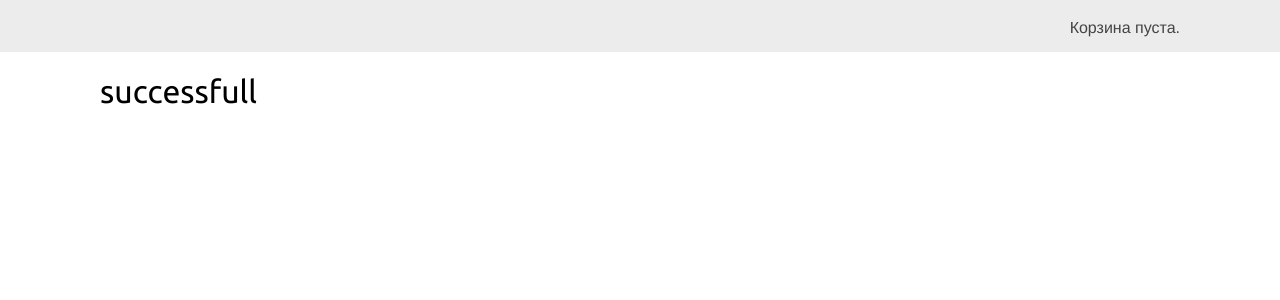
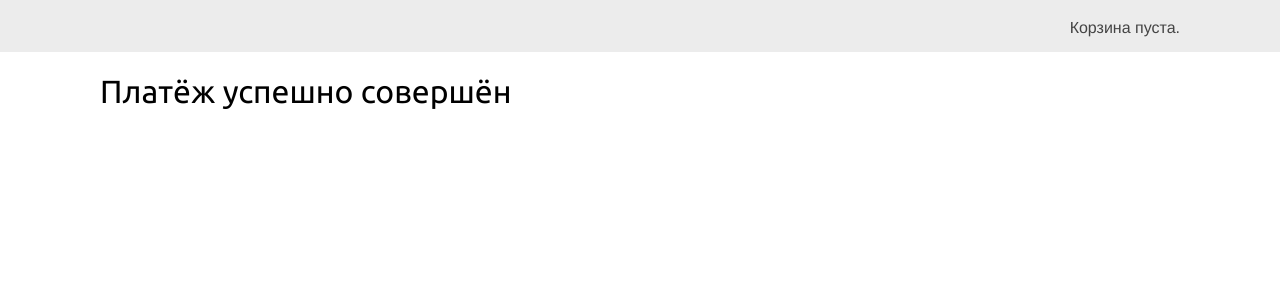
Before and after one commit to D4Gj/E_Shop, a Django app: page /payment/done/ in a window 1280 px wide. Shown: the part 46-346 px from the top of the page. Run offline with Django 3.2, Linux system fonts and the light colour scheme; parts of the project's set-up code (start-up, migrations or seed data) failed here and were passed over.

Commit message:
additions

```diff
--- a/e_shop/payment/templates/payment/canceled.html
+++ b/e_shop/payment/templates/payment/canceled.html
@@ -1,5 +1,5 @@
 {% extends 'shop/base.html' %}
 
 {% block content %}
-<h1>cancelled</h1>
+<h1>Платёж не удался</h1>
 {% endblock %}
--- a/e_shop/payment/templates/payment/done.html
+++ b/e_shop/payment/templates/payment/done.html
@@ -1,5 +1,5 @@
 {% extends 'shop/base.html' %}
 
 {% block content %}
-<h1>successfull</h1>
+<h1>Платёж успешно совершён</h1>
 {% endblock %}
```
Also changed, not shown: e_shop/db.sqlite3, e_shop/media/products/2021/12/06/1500206.jpg (added), e_shop/media/products/2021/12/06/1789393.jpg (added), e_shop/media/products/2021/12/06/1941016.jpg (added), e_shop/media/products/2021/12/06/2105657.jpg (added).
